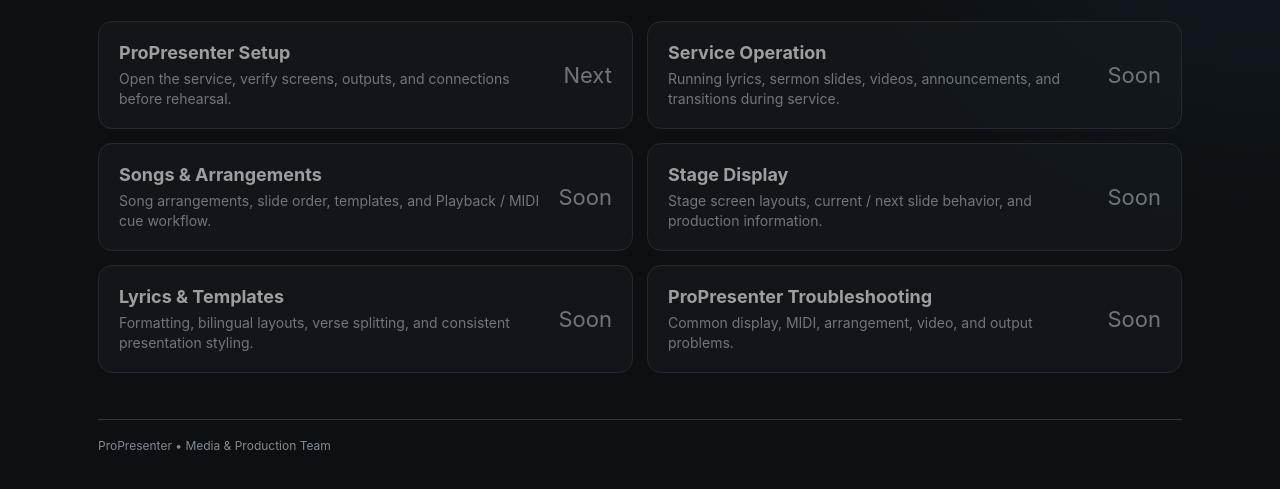
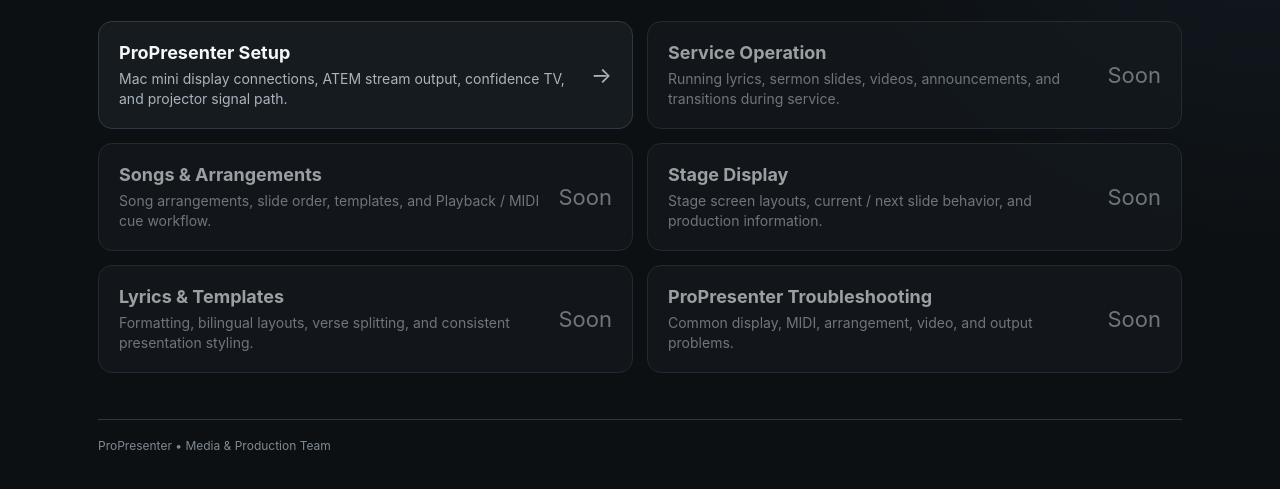
Before and after one commit to samuelr1114/CCI-Production, a plain HTML site: page pro-presenter/index.html in a window 1280 px wide. Shown: the part 231-720 px from the top of the page. Drawn offline with Linux system fonts and the light colour scheme.

Commit message:
Activate ProPresenter setup guide

```diff
--- a/pro-presenter/index.html
+++ b/pro-presenter/index.html
@@ -9,7 +9,7 @@
 <p>Service-day operation, lyrics, arrangements, Playback/MIDI integration, stage display, and troubleshooting.</p>
 </section>
 <section class="action-grid">
-<div class="action soon"><div><b>ProPresenter Setup</b><span>Open the service, verify screens, outputs, and connections before rehearsal.</span></div><div class="arrow">Next</div></div>
+<a class="action" href="setup.html"><div><b>ProPresenter Setup</b><span>Mac mini display connections, ATEM stream output, confidence TV, and projector signal path.</span></div><div class="arrow">→</div></a>
 <div class="action soon"><div><b>Service Operation</b><span>Running lyrics, sermon slides, videos, announcements, and transitions during service.</span></div><div class="arrow">Soon</div></div>
 <div class="action soon"><div><b>Songs & Arrangements</b><span>Song arrangements, slide order, templates, and Playback / MIDI cue workflow.</span></div><div class="arrow">Soon</div></div>
 <div class="action soon"><div><b>Stage Display</b><span>Stage screen layouts, current / next slide behavior, and production information.</span></div><div class="arrow">Soon</div></div>
```
